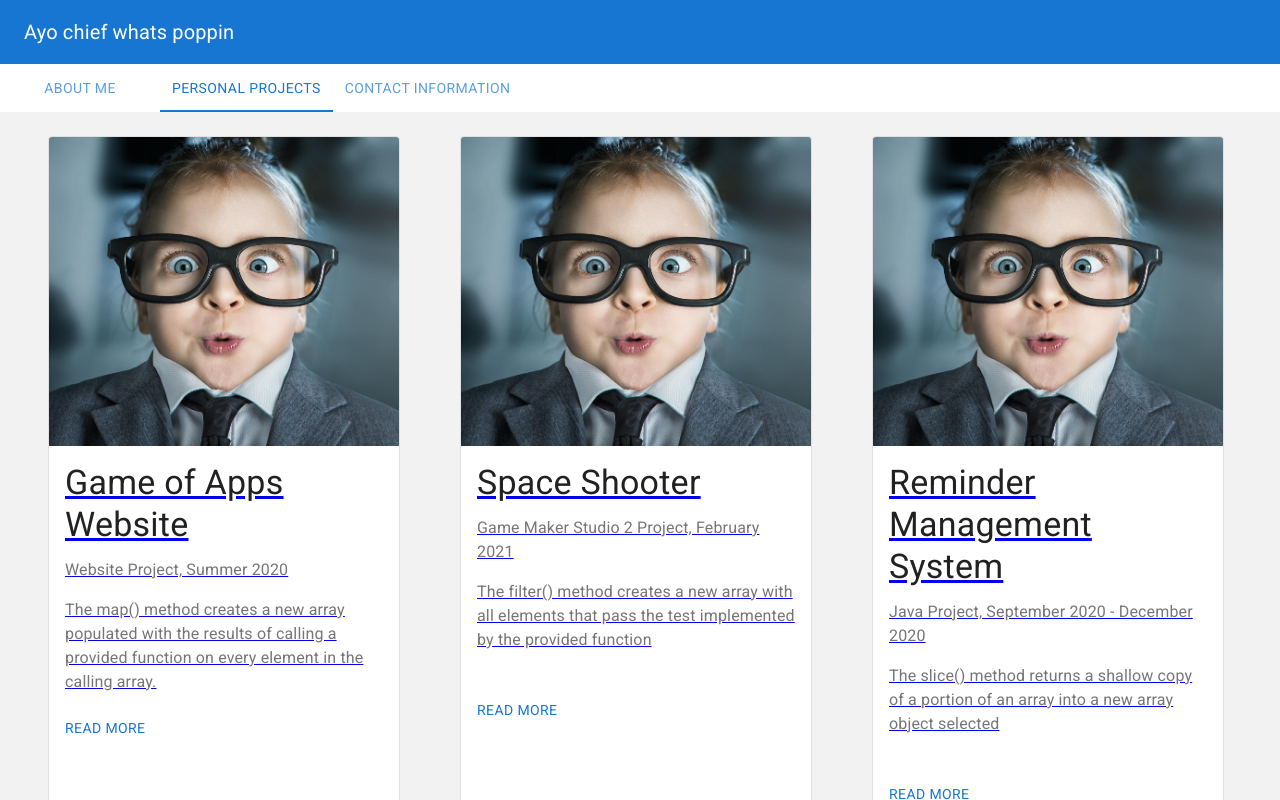
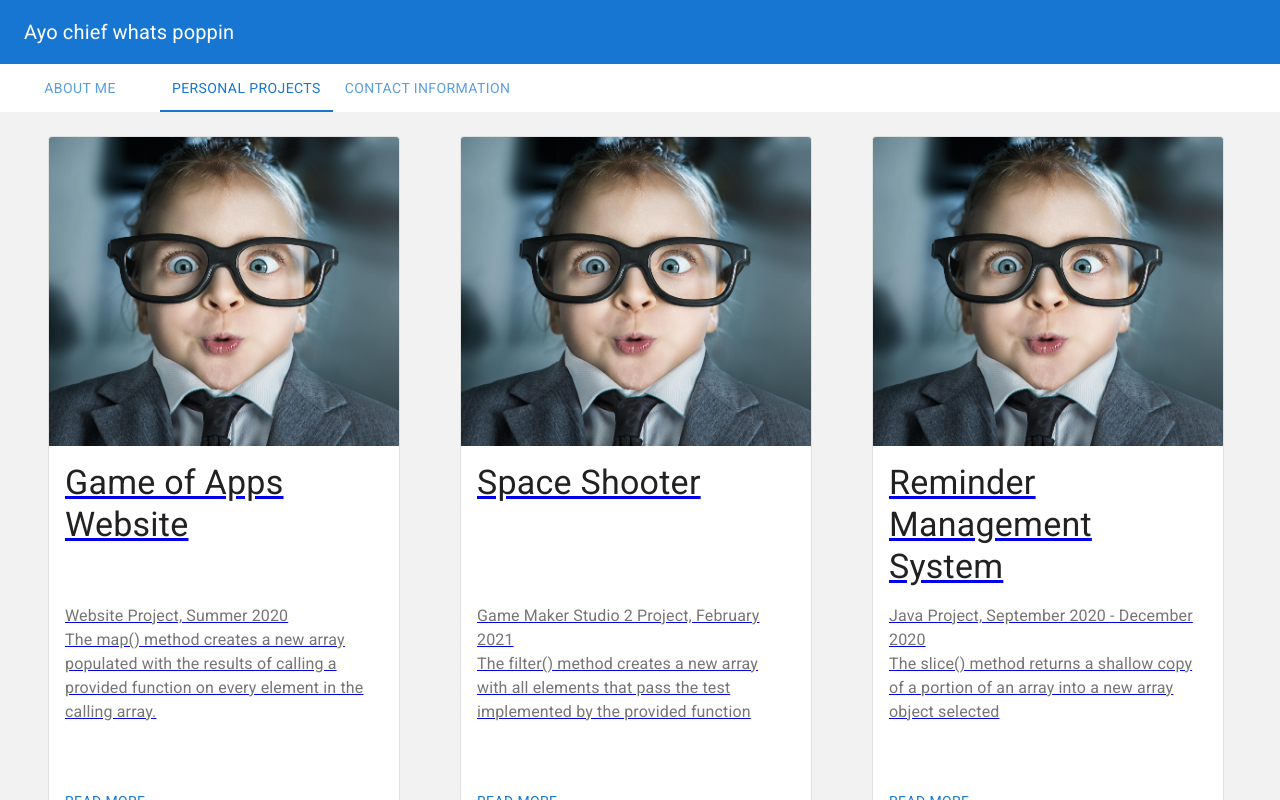
Before and after one commit to BradPeng/resume, a React (Create React App) app: page / in a window 1280 px wide. Both pictures are taken after a click on the tab "PERSONAL PROJECTS". Shown: the top 800 px of the page. Built offline with nearby package versions, Linux system fonts and the light colour scheme.

Commit message:
changed ProjectCards to use flexbox

```diff
--- a/package.json
+++ b/package.json
@@ -55,6 +55,7 @@
   "devDependencies": {
     "@types/react": "^17.0.2",
     "@types/react-dom": "^17.0.1",
-    "@types/react-router-dom": "^5.1.7"
+    "@types/react-router-dom": "^5.1.7",
+    "@types/styled-components": "^5.1.7"
   }
 }
--- a/src/components/PersonalProjects/ProjectCard.tsx
+++ b/src/components/PersonalProjects/ProjectCard.tsx
@@ -1,19 +1,19 @@
-import Button from '@material-ui/core/Button';
-import Card from '@material-ui/core/Card';
-import CardActionArea from '@material-ui/core/CardActionArea';
-import CardActions from '@material-ui/core/CardActions';
-import CardContent from '@material-ui/core/CardContent';
-import CardMedia from '@material-ui/core/CardMedia';
-import Grid from '@material-ui/core/Grid';
-import { makeStyles } from '@material-ui/core/styles';
-import Typography from '@material-ui/core/Typography';
-import React from 'react';
-import image1 from '../../images/business_cover.jpg'
+import Button from "@material-ui/core/Button";
+import Card from "@material-ui/core/Card";
+import CardActionArea from "@material-ui/core/CardActionArea";
+import CardActions from "@material-ui/core/CardActions";
+import CardContent from "@material-ui/core/CardContent";
+import CardMedia from "@material-ui/core/CardMedia";
+import Grid from "@material-ui/core/Grid";
+import { makeStyles } from "@material-ui/core/styles";
+import Typography from "@material-ui/core/Typography";
+import React from "react";
+import image1 from "../../images/business_cover.jpg";
 
 const useStyles = makeStyles({
   root: {
     maxWidth: 350,
-      maxHeight: 700,
+    //   maxHeight: 700,
     marginBottom: 50,
     height: 700,
   },
@@ -25,89 +25,116 @@ const useStyles = makeStyles({
 const ArrayFunctionList = [
   {
     img: image1,
-      name: 'Game of Apps Website',
-      subtitle: 'Website Project, Summer 2020',
+    name: "Game of Apps Website",
+    subtitle: "Website Project, Summer 2020",
     description:
-        'The map() method creates a new array populated with the results of calling a provided function on every element in the calling array.',
-      link: 'https://developer.mozilla.org/en-US/docs/Web/JavaScript/Reference/Global_Objects/Array/map',
+      "The map() method creates a new array populated with the results of calling a provided function on every element in the calling array.",
+    link:
+      "https://developer.mozilla.org/en-US/docs/Web/JavaScript/Reference/Global_Objects/Array/map",
   },
   {
     img: image1,
-      name: 'Space Shooter',
-      subtitle: 'Game Maker Studio 2 Project, February 2021',
+    name: "Space Shooter",
+    subtitle: "Game Maker Studio 2 Project, February 2021",
     description:
-        'The filter() method creates a new array with all elements that pass the test implemented by the provided function',
-      link: 'https://developer.mozilla.org/en-US/docs/Web/JavaScript/Reference/Global_Objects/Array/filter',
+      "The filter() method creates a new array with all elements that pass the test implemented by the provided function",
+    link:
+      "https://developer.mozilla.org/en-US/docs/Web/JavaScript/Reference/Global_Objects/Array/filter",
   },
   {
     img: image1,
-      name: 'Reminder Management System',
-      subtitle: 'Java Project, September 2020 - December 2020',
-      description: 'The slice() method returns a shallow copy of a portion of an array into a new array object selected',
-      link: 'https://developer.mozilla.org/en-US/docs/Web/JavaScript/Reference/Global_Objects/Array/slice',
+    name: "Reminder Management System",
+    subtitle: "Java Project, September 2020 - December 2020",
+    description:
+      "The slice() method returns a shallow copy of a portion of an array into a new array object selected",
+    link:
+      "https://developer.mozilla.org/en-US/docs/Web/JavaScript/Reference/Global_Objects/Array/slice",
   },
 ];
-
+// style={{display: "flex", justifyContent: "space-between"}}
 export default function Language_Card() {
   const classes = useStyles();
 
   return (
-        <Grid container justify="space-between" spacing={2} direction="row" alignItems="center">
+    <Grid
+      container
+      justify="space-between"
+      spacing={2}
+      direction="row"
+      alignItems="center"
+    >
       <Grid item xs={12}>
-            <Grid container justify="space-between" spacing={1} direction="row" alignItems="center">
+        <Grid
+          container
+          justify="space-between"
+          spacing={1}
+          direction="row"
+          alignItems="center"
+        >
           {ArrayFunctionList.map((element) => (
             <Grid item>
-                  <div>
               <a target="_blank" href={element.link}>
-                      <Grid container spacing={0}>
-                        <Card className={classes.root} variant="outlined" style={{ marginRight: 8 }} id="roundCorner">
+                <Card
+                  className={classes.root}
+                  variant="outlined"
+                  style={{
+                    display: "flex",
+                    justifyContent: "space-between",
+                    marginRight: 8,
+                    flexWrap: "nowrap",
+                    flexDirection: "column",
+                  }}
+                  id="roundCorner"
+                >
                   <CardActionArea>
                     {/* Card Image */}
-                            <Grid item xs={12}>
-                              <CardMedia className={classes.media} image={element.img} title={element.name} />
-                            </Grid>
+                    <CardMedia
+                      className={classes.media}
+                      image={element.img}
+                      title={element.name}
+                    />
                     {/* Card Text and Button */}
-                            <Grid item xs={12}>
-                              <CardContent>
-                                <Grid container spacing={2}>
-                                  <Grid item xs={12}>
-                                    <Grid container spacing={0}>
-                                      <Grid item xs={12}>
-                                        <Typography gutterBottom variant="h4" component="h2">
+                    <CardContent style={{
+                    display: "flex",
+                    justifyContent: "space-evenly",
+                    marginRight: 8,
+                    flexWrap: "nowrap",
+                    flexDirection: "column",
+                  }}>
+                      <Typography gutterBottom variant="h4" component="h2" style={{height: "130px"}}>
                         {element.name}
                       </Typography>
-                                      </Grid>
-                                      <Grid item xs={12}>
-                                        <Typography variant="body1" color="textSecondary" component="p">
+                      <Typography
+                        variant="body1"
+                        color="textSecondary"
+                        component="p"
+                      >
                         {element.subtitle}
                       </Typography>
-                                      </Grid>
-                                    </Grid>
-                                  </Grid>
-                                  <Grid item xs={12}>
-                                    <Typography variant="body1" color="textSecondary" component="p" style={{ height: 70 }}>
+                      <Typography
+                        variant="body1"
+                        color="textSecondary"
+                        component="p"
+                        style={{ height: 70 }}
+                      >
                         {element.description}
                       </Typography>
-                                  </Grid>
-                                </Grid>
                     </CardContent>
-                            </Grid>
                   </CardActionArea>
-                          <Grid item xs={12}>
                   <CardActions>
-                              <Grid container spacing={0}>
-                                <Grid item xs={12}>
-                                  <Button size="medium" style={{ marginTop: 10, marginBottom: 10, color: '#1776D2' }}>
+                    <Button
+                      size="medium"
+                      style={{
+                        marginTop: 10,
+                        marginBottom: 10,
+                        color: "#1776D2",
+                      }}
+                    >
                       Read More
                     </Button>
-                                </Grid>
-                              </Grid>
                   </CardActions>
-                          </Grid>
                 </Card>
-                      </Grid>
               </a>
-                  </div>
             </Grid>
           ))}
         </Grid>
```
Also changed, not shown: 1 other file (tests, documents, lock files or other folders). Lines whose indentation alone changed are shown as unchanged.
